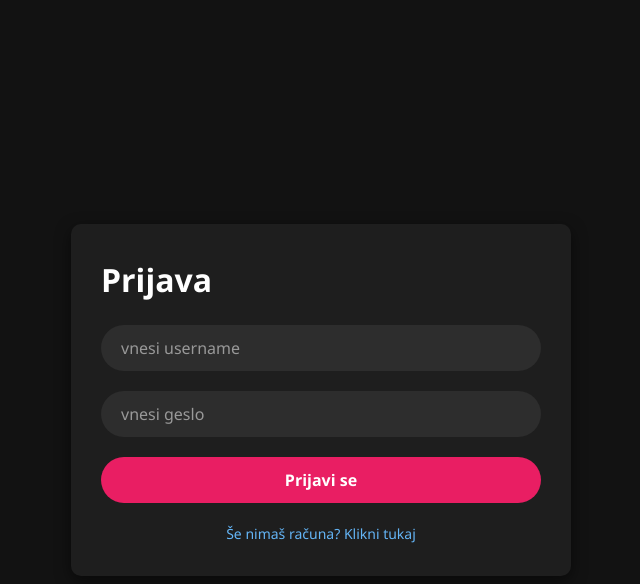
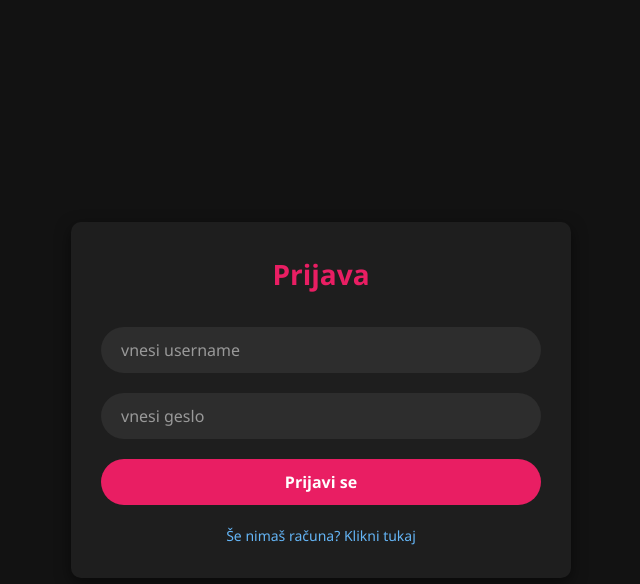
Before and after one commit to ChipOfPotatoe1/zaklju-naNal, a Flask app: page /login in a window 1280 px wide. Shown: the top 584 px of the page, without its empty margins (319-959 px from the left). Run offline with Flask 3, Linux system fonts and the light colour scheme.

Commit message:
popravki, dodajanje komentarjov pri kodi

```diff
--- a/main.py
+++ b/main.py
@@ -33,20 +33,21 @@ def iskanje_opisa(ID):
 @app.route('/login', methods=['POST', 'GET']) #login
 def login():
     if request.method == 'POST':
+        #dobi vnešene podatke
         username = request.form.get('username')
         password = request.form.get('password')
 
         uporabnik =db.get(User.username == username)
 
-        if uporabnik:
-            if uporabnik['password'] == password:
+        if uporabnik: #ta vrstica prever ce uporabnik sploh obstaja
+            if uporabnik['password'] == password: #tuki se prever ce je geslo pravilno, ce je pravilno userja da v session in preuredi na index
                 session['username'] = username
                 return redirect(url_for('index'))
-    return render_template('login.html')
+    return render_template('login.html') #ce se to pojavi, je neki narobe
 
-@app.route('/logout')
+@app.route('/logout') #logout
 def logout():
-    session.pop('username')
+    session.pop('username') #userjva da vn iz sessiona pa te vrne nazaj na login
     return redirect(url_for('login'))
 
 
--- a/templates/login.html
+++ b/templates/login.html
@@ -36,6 +36,14 @@
             display: flex;
             flex-direction: column;
             gap: 20px;
+        }
+
+        h1 {
+            color: #e91e63;
+            text-align: center;
+            font-size: 28px;
+            margin-bottom: 10px;
+            font-weight: 600;
         }
 
         input[type="text"],
```
